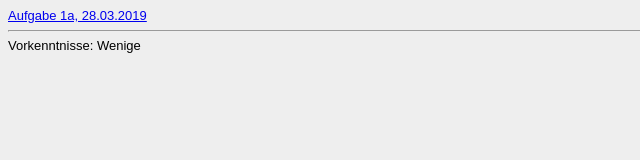
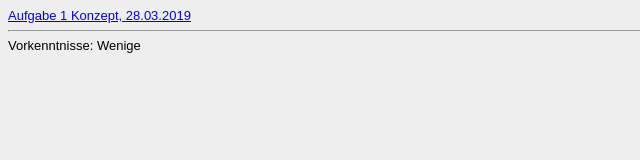
Before and after one commit to JanKolbe1601/JanKolbe1601.github.io, a plain HTML site: page Steckbrief/steckbrief.htm in a window 1280 px wide. Shown: the full height of the page, 0-640 px from the left. Drawn offline with Linux system fonts and the light colour scheme.

Commit message:
Update steckbrief.htm

```diff
--- a/Steckbrief/steckbrief.htm
+++ b/Steckbrief/steckbrief.htm
@@ -3,7 +3,7 @@
 
 <!-- Hier die Links zu den gelösten Aufgaben einstellen, aktuelle oben, alte stehen lassen! Format: Aufgabenbezeichnung, Datum -->
 
-<a href="https://JanKolbe1601.github.io\Aufgabe 1\Konzept EIA 1 Aufgabe 1.PNG" target="_blank">Aufgabe 1a, 28.03.2019</a></br>
+<a href="https://JanKolbe1601.github.io\Aufgabe 1\Konzept EIA 1 Aufgabe 1.PNG" target="_blank">Aufgabe 1 Konzept, 28.03.2019</a></br>
 
 
 <!-- Hier bitte die Vorkenntnisse im Bereich Programmierung zu Beginn der Veranstaltung kurz beschreiben! -->
```
